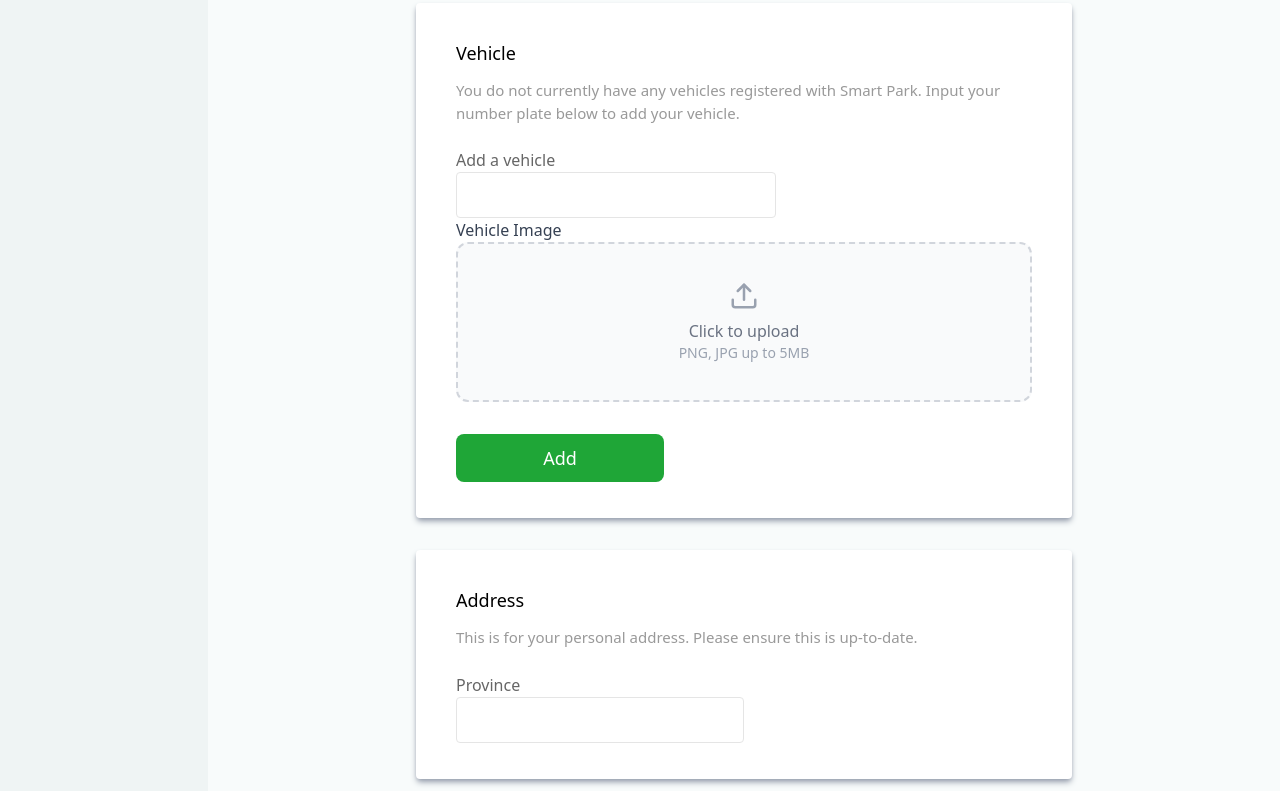
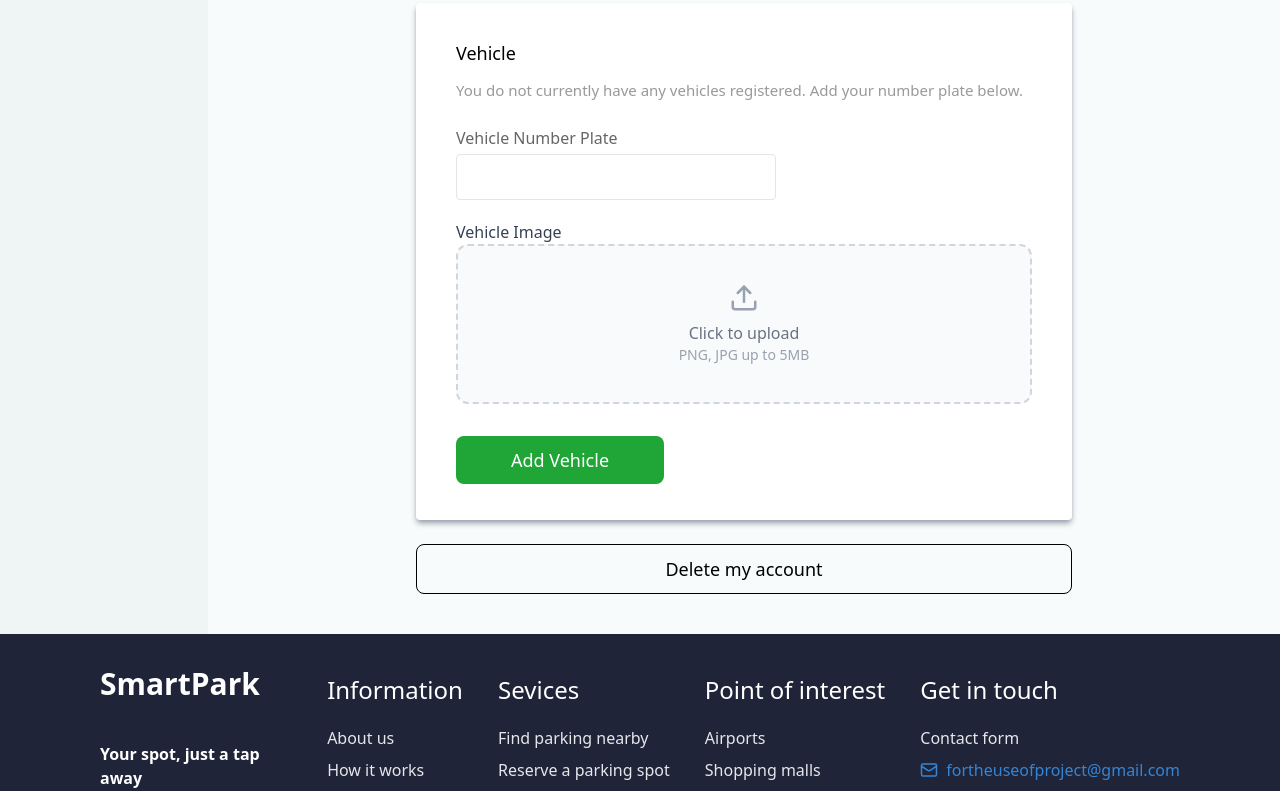
Before and after one commit to DuBDo/Smart-Parking-Frontend, a React (Vite) app: page /dashboard/profile in a window 1280 px wide. Shown: the part 720-1511 px from the top of the page. Built offline with nearby package versions, Linux system fonts and the light colour scheme; sample sign-in values are in the browser's storage.

Commit message:
my profile done and dashboard too

```diff
--- /dev/null
+++ b/src/components/DashboardCard.jsx
@@ -0,0 +1,15 @@
+import { useNavigate } from "react-router"
+
+function DashboardCard({icon: Icon, heading, content, navigateto}) {
+    const navigate = useNavigate();
+  return (
+    <div className="bg-white py-5 px-4 max-w-xs flex flex-col rounded shadow-lg cursor-pointer"
+        onClick={()=>navigate(navigateto)}>
+        <Icon size={20} className='text-green-600'/>
+        <h2 className="font-medium mt-5">{heading}</h2>
+        <p className="text-sm my-3">{content}</p>
+    </div>
+  )
+}
+
+export default DashboardCard
--- a/src/components/NavBar.jsx
+++ b/src/components/NavBar.jsx
@@ -95,6 +95,7 @@ const NavBar = () => {
                                                         handleLogOut();
                                                     }
                                                     else {
+                                                        setIsUserMenuOpen(!isUserMenuOpen)
                                                         setOpen(false);
                                                     }
                                                 }}
--- a/src/components/driver_profile_components/Address.jsx
+++ b/src/components/driver_profile_components/Address.jsx
@@ -1,17 +1,53 @@
+import { useState } from "react"
+import {locations} from "../../constants/locations"
 
+console.log(locations)
 function Address() {
-    return (
+    const [province, setProvince] = useState('Bagmati Province');
+    const [district, setDistrict] =useState('');
+    const [LGV, setLGV] = useState('');
+    const [ward, setWard] = useState('');
+    const [address, setAddress] = useState('');
+
+    return null ;
+        (
         <div className="bg-white rounded shadow-md shadow-gray-400 mt-8 py-9 px-10">
             <h1 className="font-medium text-lg">Address</h1>
             <p className="mt-3 text-[#999999] text-[15px]">This is for your personal address. Please ensure this is up-to-date.</p>
 
             <div className="mt-6 flex flex-col">
                 <label htmlFor="province" className="text-[#666666] font-medium">Province</label>
-                <input type="province"
+                <select type="province"
+                    className="w-2xs py-2 px-3 text-[#212121] text-lg border border-[#e5e5e5] rounded focus:outline-none focus:ring-2 focus:ring-green-500 "
                     id="province"
+                    value={province}
+                    onChange={(e) => setProvince(e.target.value)}
+                    defaultValue='Select Province'
+                >
+                    {
+                        Object.keys(locations).map((prov)=>{
+                            return <option value={prov}>{prov}</option>
+                        })
+                    }
+                </select>
+            </div>
+
+            <div className="mt-6 flex flex-col">
+                <label htmlFor="district" className="text-[#666666] font-medium">District</label>
+                <select
                     className="w-2xs py-2 px-3 text-[#212121] text-lg border border-[#e5e5e5] rounded focus:outline-none focus:ring-2 focus:ring-green-500 "
+                    id="district"
                     // onChange={(e) => setFirstName(e.target.value)}
-                />
+                    defaultValue='Select District'
+                >
+                    {
+
+                        Object.keys(locations).map((prov)=>{
+                            if(prov == province)
+                            return <option value={location.province}>{location.province}</option>
+                        })
+                    }
+                </select>
             </div>
         </div>
     )
--- a/src/components/driver_profile_components/Vehicle.jsx
+++ b/src/components/driver_profile_components/Vehicle.jsx
@@ -1,87 +1,104 @@
 import axios from "axios";
-import { useState } from "react"
+import { useEffect, useState } from "react";
 import { FiUpload } from "react-icons/fi";
+import { useDispatch } from "react-redux";
+import { setUser } from "../../redux/userSlice";
+import { useNavigate } from "react-router-dom";
 
-function Vehicle({ token }) {
-    const [plate, setPlate] = useState('');
+function Vehicle({ token, user }) {
+    const dispatch = useDispatch();
+    const navigate = useNavigate();
+
+    const [plate, setPlate] = useState("");
     const [image, setImage] = useState(null);
     const [preview, setPreview] = useState(null);
 
     const [success, setSuccess] = useState(false);
     const [failed, setFailed] = useState(false);
-    const [plateError, setPlateError] = useState('');
+    const [plateError, setPlateError] = useState("");
 
+    const [hasPlate, setHasPlate] = useState("");
+    const [hasImage, setHasImage] = useState(null);
+
+    // Load existing vehicle data
+    useEffect(() => {
+        const v = user?.vehicle?.[0];
+        if (!v) return;
+
+        if (v.plate) {
+            setPlate(v.plate);
+            setHasPlate(v.plate);
+        }
+        if (v.image) {
+            setHasImage(v.image);
+        }
+    }, []);
+
+    // Handle image upload
     const handleImageChange = (e) => {
         const file = e.target.files[0];
+        if (!file) return;
+
         setImage(file);
         setPreview(URL.createObjectURL(file));
     };
 
+    // Submit form
     const handleAddVehicle = async (e) => {
         e.preventDefault();
 
-        if (plate == '') {
+        if (!plate.trim()) {
             setPlateError("You're missing the vehicle's number plate");
-            return null;
+            return;
         }
-        setPlateError(false);
+
+        setPlateError("");
+
         const formData = new FormData();
+        if (!hasPlate) formData.append("plate", plate);
+        if (image) formData.append("image", image);
 
-        formData.append('plate', plate);
-        formData.append('image', image);
         try {
-            const response = await axios.post(`${import.meta.env.VITE_BACKEND_URL}/api/V1/driver/vehicle`,
+            const response = await axios.post(
+                `${import.meta.env.VITE_BACKEND_URL}/api/V1/driver/vehicle`,
                 formData,
                 {
                     headers: {
-                        'Content-Type': 'multipart/form-data',
-                        Authorization: `Bearer ${token}`
-                    }
+                        "Content-Type": "multipart/form-data",
+                        Authorization: `Bearer ${token}`,
+                    },
                 }
             );
             console.log(response);
-            if (response.status == 200) {
+
+            if (response.status === 200) {
                 setSuccess(true);
-                dispatch(setUser({
+
+                dispatch(
+                    setUser({
                         token,
-                    user: {
-                        ...user,     // from state
-                        ...response.data.user  // updated fields
-                    }
-                }));
-                navigate('/dashboard/profile');
+                        user: response.data.user,
+                    })
+                );
+
+                setTimeout(() => {
+                    navigate("/dashboard/profile");
+                }, 800);
             }
         } catch (error) {
             setFailed(true);
-            if (error.response?.data?.message == "Unauthorized, token expired") {
-                navigate('/');
+            if (error.response?.data?.message === "Unauthorized, token expired") {
+                navigate("/");
             }
         }
-    }
+    };
 
-    return (
-        <div className="bg-white rounded shadow-md shadow-gray-400 mt-8 py-9 px-10">
-            <h1 className="font-medium text-lg">Vehicle</h1>
-            <p className="mt-3 text-[#999999] text-[15px]">You do not currently have any vehicles registered with Smart Park. Input your number plate below to add your vehicle.</p>
-
-            <form onSubmit={handleAddVehicle}>
-                <div className="mt-6 flex flex-col">
-                    <label htmlFor="plate" className="text-[#666666] font-medium">Add a vehicle</label>
-                    <input type="text" value={plate}
-                        id="plate"
-                        className="w-xs py-2 px-3 text-[#212121] text-lg border border-[#e5e5e5] rounded focus:outline-none focus:ring-2 focus:ring-green-500"
-                        onChange={(e) => setPlate(e.target.value)}
-                    />
-                </div>
-                {/* Image Upload */}
-                <div>
-                    <label className="text-gray-700 font-medium">Vehicle Image</label>
-
-                    {/* Custom Upload Box */}
+    // Reusable Upload Box Component
+    const UploadBox = () => (
         <label
-                        className=" flex flex-col items-center justify-center w-full min-h-40  border-2
-                        border-dashed border-gray-300 hover:border-green-500 cursor-pointer
-                        rounded-xl bg-gray-50 transition"
+            className="flex flex-col items-center justify-center w-full min-h-40
+            border-2 border-dashed border-gray-300 hover:border-green-500 cursor-pointer
+            rounded-xl bg-gray-50 transition p-4"
         >
             {!preview ? (
                 <div className="flex flex-col items-center">
@@ -92,7 +109,7 @@ function Vehicle({ token }) {
             ) : (
                 <img
                     src={preview}
-                                className="w-full h-full object-cover rounded-xl"
+                    className="w-full h-48 object-cover rounded-xl"
                     alt="preview"
                 />
             )}
@@ -104,17 +121,81 @@ function Vehicle({ token }) {
                 className="hidden"
             />
         </label>
+    );
+
+    return (
+        <>
+            {/* Add New Vehicle OR Edit Existing */}
+            <div className="bg-white rounded shadow-md shadow-gray-400 mt-8 py-9 px-10">
+                <h1 className="font-medium text-lg">Vehicle</h1>
+
+                <p className="mt-3 text-[#999999] text-[15px]">
+                    {hasPlate
+                        ? "This is your registered vehicle information."
+                        : "You do not currently have any vehicles registered. Add your number plate below."}
+                </p>
+
+                <form onSubmit={handleAddVehicle}>
+                    {/* Plate Input */}
+                    <div className="mt-6 flex flex-col">
+                        <label className="text-[#666666] font-medium">
+                            Vehicle Number Plate
+                        </label>
+
+                        <input
+                            type="text"
+                            value={plate}
+                            disabled={Boolean(hasPlate)}
+                            className="w-xs py-2 px-3 mt-1 text-[#212121] text-lg border border-[#e5e5e5]
+                            rounded focus:outline-none focus:ring-2 focus:ring-green-500 disabled:bg-gray-100"
+                            onChange={(e) => setPlate(e.target.value)}
+                        />
                     </div>
-                {success && <p className="text-[#24cd6a]">Your vehicle information has been added successfully</p>}
-                {failed && <p className="text-[rgb(195,11,11)]">Server error</p>}
-                <p className="text-[#c30b0b]">{plateError}</p>
-                <button type="submit" className="w-52 mt-8 py-2.5 px-4 font-medium text-white text-lg bg-[#1fa637] rounded-lg cursor-pointer text-center
-                hover:bg-green-700 transition">
-                    Add
+
+                    {/* Image Upload */}
+                    <div className="mt-5">
+                        <label className="text-gray-700 font-medium">
+                            Vehicle Image
+                        </label>
+
+                        {!hasImage ? (
+                            <UploadBox />
+                        ) : (
+                            <img
+                                src={hasImage}
+                                className="w-full h-full object-cover rounded-xl mt-2"
+                                alt="vehicle"
+                            />
+                        )}
+                    </div>
+
+                    {/* Messages */}
+                    {success && (
+                        <p className="text-green-600 mt-3">
+                            Vehicle information added successfully
+                        </p>
+                    )}
+                    {failed && (
+                        <p className="text-red-600 mt-3">Server error</p>
+                    )}
+                    {plateError && (
+                        <p className="text-red-500 mt-2">{plateError}</p>
+                    )}
+
+                    {/* Submit Button */}
+                    {!hasPlate && (
+                        <button
+                            type="submit"
+                            className="w-52 mt-8 py-2.5 px-4 font-medium text-white text-lg bg-[#1fa637]
+                            rounded-lg cursor-pointer hover:bg-green-700 transition"
+                        >
+                            Add Vehicle
                         </button>
+                    )}
                 </form>
             </div>
-    )
+        </>
+    );
 }
 
-export default Vehicle
+export default Vehicle;
--- /dev/null
+++ b/src/constants/locations.js
@@ -0,0 +1,39 @@
+export const locations =
+    {
+    'Bagmati Province':{
+             'Kathmandu':{
+                LGVS:[
+                    'Kathmandu Metropolitan City',
+                    'Kageshwori Manohara Municipality',
+                    'Kirtipur Municipality',
+                    'Chandagiri Municipality',
+                    'Dakshinkali Municipality',
+                    'Gokarneshwor Municipality',
+                    'Nagarjun Municipality',
+                    'Shankharapur Municipality',
+                    'Tarakeshwor Municipality',
+                    'Tokha Municipality',
+                    'Budhanilkantha Municipality'
+                ]
+            }
+
+    },
+    // {
+    //     province: 'Koshi Province'
+    // },
+    // {
+    //     province: 'Madhesh Province',
+    // },
+    // {
+    //     province: 'Gandaki Province',
+    // },
+    // {
+    //     province: 'Lumbini Province',
+    // },
+    // {
+    //     province: 'Karnali Province',
+    // },
+    // {
+    //     province: 'Sudurpashchim Province',
+    // },
+}
--- /dev/null
+++ b/src/pages/Delete.jsx
@@ -0,0 +1,62 @@
+import axios from "axios";
+import { useState } from "react";
+import { MdCheckBox } from "react-icons/md";
+import { MdCheckBoxOutlineBlank } from "react-icons/md";
+import { useDispatch, useSelector } from "react-redux";
+import { useNavigate } from "react-router";
+import { logout } from '../redux/userSlice'
+
+function Delete() {
+    const {token} = useSelector(state=>state.user);
+    const navigate = useNavigate();
+    const dispatch = useDispatch();
+    const [checked, setChecked] = useState(false);
+
+    const handleDelete = async () =>{
+        console.log('jhte')
+        try {
+            const response = await axios.delete(`${import.meta.env.VITE_BACKEND_URL}/api/V1/auth/delete`,
+                {headers:{
+                    Authorization: `Bearer ${token}`
+                }}
+            )
+
+            if(response.status == 200){
+                dispatch(logout());
+                navigate('/');
+            }
+        } catch (error) {
+            console.log(error);
+        }
+    }
+    return (
+        <div className="min-h-screen flex justify-center items-center bg-[#f8f9fb]">
+            <div className="px-7 py-12 min-w-xl shadow rounded bg-white shadow-gray-300">
+                <h1 className='font-medium text-xl'>Are you sure you want to delete your JustPark account?</h1>
+                <p className='mt-4 font-medium'>By deleting your account:</p>
+                <ul className='mt-2 text-sm'>
+                    <li className='mt-1.5'>You'll no longer be able to access your invoices, booking history and payment sources.</li>
+                    <li className='mt-1.5'>If you want to use JustPark again you'll have to create a new account.</li>
+                </ul>
+                <div className="mt-3 flex gap-2">
+                    {!checked?
+                    <MdCheckBoxOutlineBlank
+                    size={18}
+                    onClick={()=>setChecked(!checked)}/>:
+                    <MdCheckBox
+                    className="text-green-600"
+                    size={18}
+                    onClick={()=>setChecked(!checked)}/>}
+                    <p className='text-sm'>Yes, I want to delete my JustPark account, I cannot undo this action.</p>
+                </div>
+                <div className='flex justify-end'>
+                <button className={`mt-7 px-14 py-2 text-white rounded-lg font-medium text-lg ${!checked?'bg-[#fb8aa6]':'bg-[#f93c6a] hover:bg-[#fd1650] cursor-pointer '}  `}
+                disabled={!checked}
+                onClick={handleDelete}>Delete my account</button>
+                </div>
+            </div>
+        </div>
+    )
+}
+
+export default Delete
--- a/src/pages/DriverProfile.jsx
+++ b/src/pages/DriverProfile.jsx
@@ -171,7 +171,9 @@ function DriverProfile() {
                 <Vehicle token={token} user={user}/>
 
                 {/* Address  */}
-                <Address/>
+
+                <button className="w-full mt-6 py-2.5 px-4 font-medium  text-lg border rounded-lg cursor-pointer text-center"
+                onClick={navigate('/auth/delete')}>Delete my account</button>
             </div>
 
         </div>
--- a/src/pages/Login.jsx
+++ b/src/pages/Login.jsx
@@ -52,7 +52,7 @@ function Login() {
       })
 
         dispatch(setUser({ user: data.user, token: data.token }));
-        navigate('/dashboard')
+        navigate('/home')
     } catch (error) {
       setLoginError(error.response?.data?.message|| 'Server error');
       console.log(error.response?.data?.message || "Something went wrong");
--- a/src/pages/Signup.jsx
+++ b/src/pages/Signup.jsx
@@ -59,9 +59,8 @@ function Signup() {
         email,
         password,
       });
-
       dispatch(setUser({ user: data.user, token: data.token }));
-      navigate('/dashboard')
+      navigate('/home')
     } catch (error) {
       setSignupError(error.response?.data?.message || 'Server error');
       console.log(error.response?.data?.message || "Something went wrong");
```
Also changed, not shown: src/App.jsx (+11 -1 lines), src/pages/DriverDashboard.jsx (added, +37 -0 lines), src/constants/provinces.js (deleted). Lines whose indentation alone changed are shown as unchanged.
